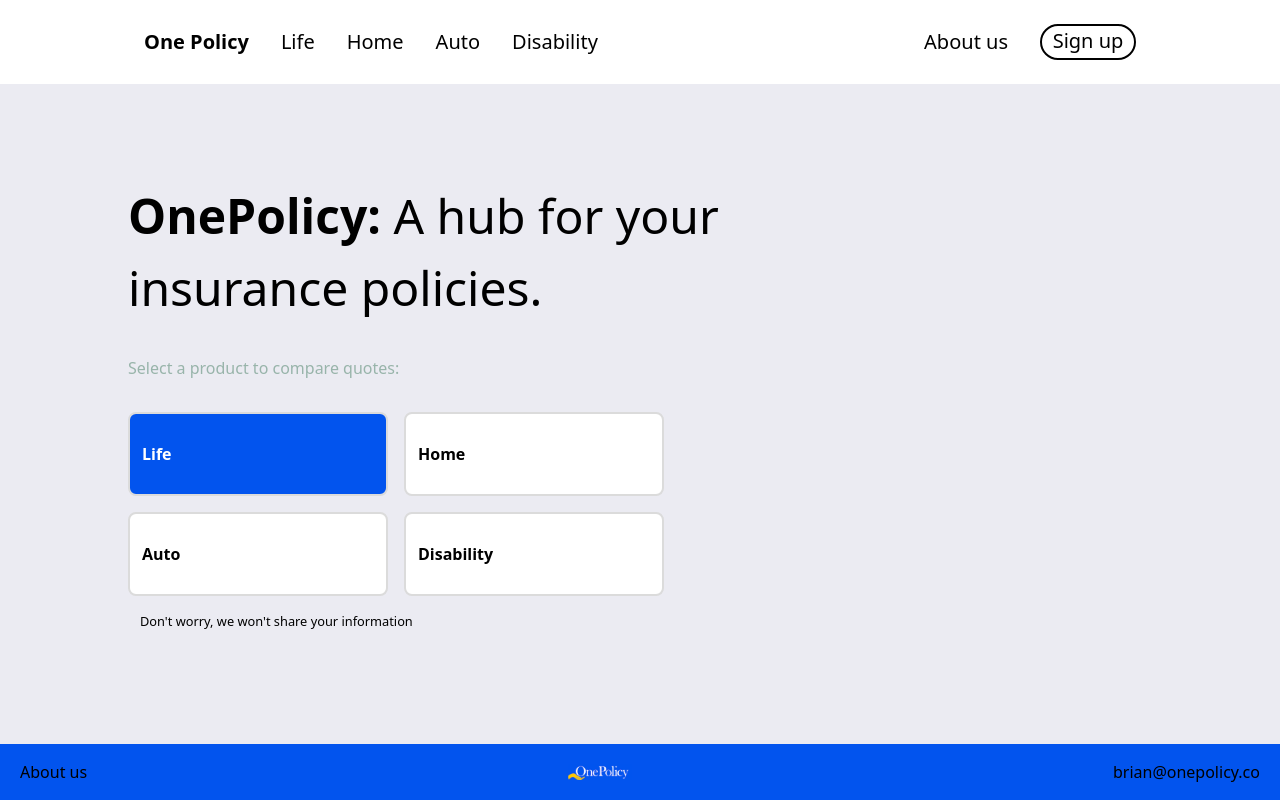
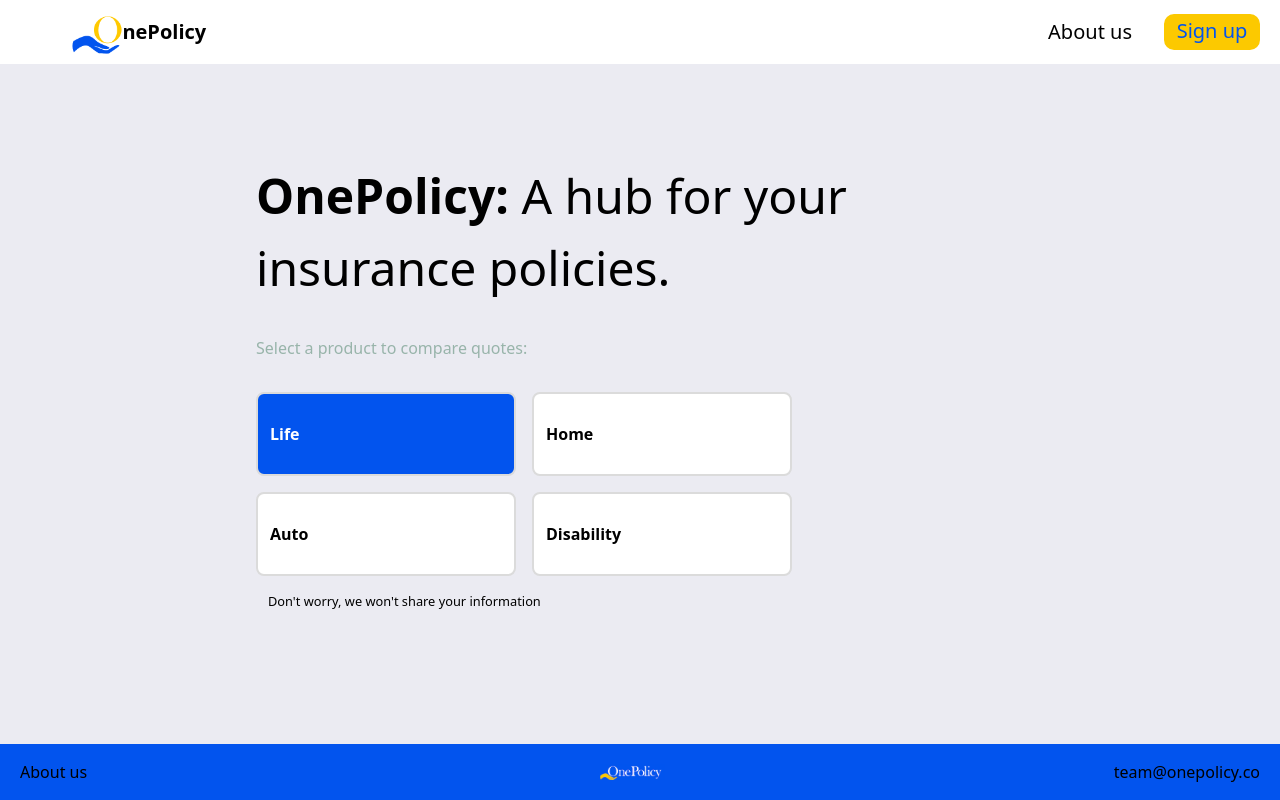
Before and after one commit to sujkovic/one-policy, a Next.js app in the folder nextjs-website/: page / in a window 1280 px wide. Built offline with nearby package versions, Linux system fonts and the light colour scheme.

Commit message:
homepage prototype done

```diff
--- /dev/null
+++ b/nextjs-website/src/app/about/page.tsx
@@ -0,0 +1,3 @@
+export default function AboutUsPage() {
+
+}
--- a/nextjs-website/src/app/layout.tsx
+++ b/nextjs-website/src/app/layout.tsx
@@ -1,4 +1,6 @@
 import './globals.css'
+import Header from '@/components/Header';
+import Footer from '@/components/Footer';
 
 export default function RootLayout({
   children,
@@ -12,7 +14,11 @@ export default function RootLayout({
         head.tsx. Find out more at https://beta.nextjs.org/docs/api-reference/file-conventions/head
       */}
       <head />
-      <body>{children}</body>
+      <body>
+        <Header />
+        {children}
+        <Footer />
+      </body>
     </html>
   )
 }
--- /dev/null
+++ b/nextjs-website/src/app/life/page.tsx
@@ -0,0 +1,13 @@
+"use client";
+import InitialForm from "@/components/InitialForm";
+
+var today = new Date();
+// function isValidUSZip(sZip) {
+//     return /^\d{5}(-\d{4})?$/.test(sZip);
+//  }
+
+export default function LifeFormPage() {
+    return (
+        <InitialForm />
+    );
+}
--- a/nextjs-website/src/app/page.module.css
+++ b/nextjs-website/src/app/page.module.css
@@ -2,7 +2,7 @@
   display: flex;
   flex-direction: column;
   background-color: white;
-  height: 100vh;
+  height: 85vh;
 }
 
 .Home {
@@ -21,7 +21,7 @@
   display: flex;
   justify-content: flex-start;
 
-  padding-left: 10%;
+  padding-left: 20%;
   padding-right: 10%;
   width: 100vw;
 }
--- a/nextjs-website/src/app/page.tsx
+++ b/nextjs-website/src/app/page.tsx
@@ -1,11 +1,8 @@
 'use client';
-import Image from 'next/image'
 import { Inter } from '@next/font/google'
 import styles from './page.module.css'
-import React, {useState, useEffect} from 'react';
-import header_logo from '../images/header_logo.png'
-import Header from '../components/Header'
-import Footer from '../components/Footer'
+import React from 'react';
+import Link from 'next/link';
 
 const inter = Inter({ subsets: ['latin'] })
 
@@ -13,7 +10,6 @@ export default function Home() {
 
   return (
       <main className={styles.main}>
-        <Header />
         <div className={styles.Home}>
           <div className={styles.home_main}>
             <div className={styles.home_main_text}>
@@ -25,12 +21,11 @@ export default function Home() {
                 Select a product to compare quotes:
               </div>
               <div className={styles.home_main_categories}>
-                  <button
+                  <Link
+                  href="/life"
                   className={styles.home_main_category_life}
-                  onClick={() => {
-
-                  }}
-                  >Life</button>
+                  >Life
+                  </Link>
                 <div className={styles.home_main_category}>
                   <div className="font-semibold ">Home</div>
                 </div>
@@ -48,8 +43,6 @@ export default function Home() {
 
           </div>
         </div>
-        {/* <Image alt="Main" className={styles.home_main_img_rect} src={header_logo} /> */}
-        <Footer />
       </main>
   )
 }
--- /dev/null
+++ b/nextjs-website/src/app/signup/page.tsx
@@ -0,0 +1,3 @@
+export default function SignUpPage() {
+
+}
--- a/nextjs-website/src/components/Footer.css
+++ b/nextjs-website/src/components/Footer.css
@@ -12,4 +12,9 @@
 .img {
   height:100%;
   object-fit: contain;
+  margin-left: 5vw;
 }
+
+.about {
+  white-space: nowrap;
+}
--- a/nextjs-website/src/components/Footer.js
+++ b/nextjs-website/src/components/Footer.tsx
@@ -2,15 +2,16 @@ import "./Footer.css";
 import React from "react";
 import header_logo from '../images/header_logo.png'
 import Image from "next/image";
+import Link from "next/link";
 export default function Footer() {
   return (
     <div className="footer">
       <div className="footer-container">
-        <a className="footer-link">About us</a>
+        <Link href="/about" className="about">About us</Link>
       </div>
-      <Image className="img" src={header_logo} />
+      <Image alt="logo" className="img" src={header_logo} />
       <div className="footer-container">
-        <div className="footer-link">brian@onepolicy.co</div>
+        <div className="footer-link">team@onepolicy.co</div>
       </div>
     </div>
   );
--- a/nextjs-website/src/components/Header.css
+++ b/nextjs-website/src/components/Header.css
@@ -1,5 +1,5 @@
 header {
-  height: 84px;
+  height: 8vh;
   display: flex;
   justify-content: space-between;
   align-items: center;
@@ -7,7 +7,7 @@ header {
   color: rgb(0, 0, 0);
   gap: 6px;
   font-size: 20px;
-  padding: 0 144px;
+  padding: 0 20px;
 }
 
 .header-left,
@@ -22,12 +22,19 @@ header {
 .signup-button {
   height: 36px;
   width: 96px;
-  border: 2px black solid;
-  border-radius: 24px;
+  border: 2px #FCC900 solid;
+  background-color: #FCC900;
+  color: #0254ee;
+  border-radius: 10px;
   display: flex;
   justify-content: center;
   align-items: center;
   padding-bottom: 2px;
+}
+
+.signup-button:hover {
+  height: 40px;
+  width: 100px;
 }
 
 .signup-button:hover {
@@ -36,8 +43,24 @@ header {
 
 .header-left-item:hover {
   cursor: pointer;
+  font-weight: 600;
 }
 
 .header-logo {
+  display: flex;
+  flex-direction: row;
+  align-items: center;
+  justify-content: center;
   font-weight: 600;
 }
+
+.header-logo:hover {
+  font-weight: 500;
+  color: #0254ee;
+}
+
+.logo {
+  max-width: 12vw;
+  margin-bottom: -6px;
+  margin-right: -4vw;
+}
--- a/nextjs-website/src/components/Header.tsx
+++ b/nextjs-website/src/components/Header.tsx
@@ -1,20 +1,21 @@
 import "./Header.css";
 import React from "react";
+import Link from "next/link";
+import transp_logo from '../images/transp_logo.png'
+import Image from "next/image";
+
 export default function Header() {
   return (
     <header>
       <div className="header-left">
-        <div className="header-logo">One Policy</div>
-        <div className="header-left-nav">
-          <span className="header-left-item">Life</span>
-          <span className="header-left-item">Home</span>
-          <span className="header-left-item">Auto</span>
-          <span className="header-left-item">Disability</span>
-        </div>
+        <Link href="/" className="header-logo">
+          <Image alt="small-logo" src={transp_logo} className="logo" />
+          nePolicy
+        </Link>
       </div>
       <div className="header-right">
-        <div className="about-us-header header-left-item">About us</div>
-        <button className="signup-button">Sign up</button>
+        <Link href="/about" className="about-us-header header-left-item">About us</Link>
+        <Link href="/signup" className="signup-button">Sign up</Link>
       </div>
     </header>
   );
--- a/nextjs-website/src/components/InitialForm.css
+++ b/nextjs-website/src/components/InitialForm.css
@@ -1,8 +1,10 @@
 .form-container {
-    margin: 1%;
     display: flex;
     justify-content: center;
     align-items: center;
+    flex-direction: column;
+    background-color: white;
+    height: 85vh;
 }
 
 .initialForm {
--- a/nextjs-website/src/components/InitialForm.js
+++ b/nextjs-website/src/components/InitialForm.tsx
@@ -1,6 +1,5 @@
 import React, { useState, useEffect } from "react";
 import "./InitialForm.css";
-import { Link } from "react-router-dom";
 
 var today = new Date();
 // function isValidUSZip(sZip) {
```
